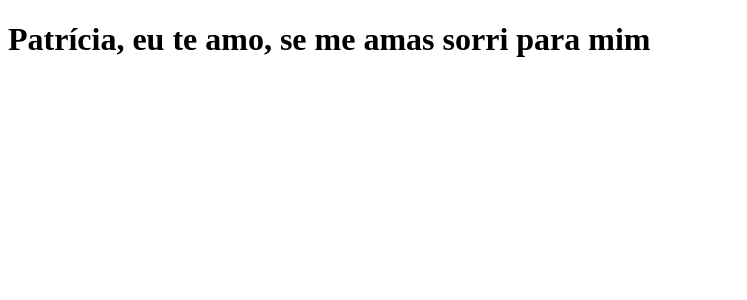
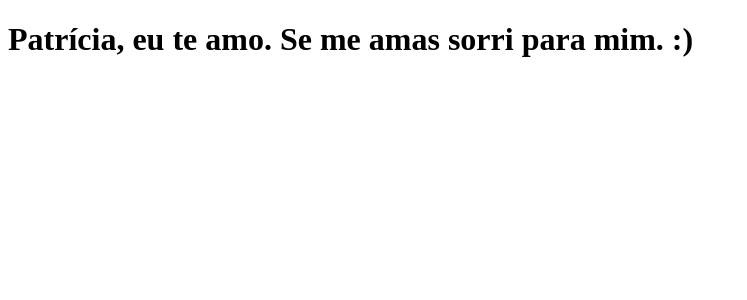
Before and after one commit to migarcanjo/experimento-tabnews, a Next.js app: page / in a window 1280 px wide. Shown: the top 300 px of the page, without its empty margins (0-747 px from the left). Built offline with nearby package versions, Linux system fonts and the light colour scheme.

Commit message:
Modifica a frase

```diff
--- a/pages/index.js
+++ b/pages/index.js
@@ -1,6 +1,6 @@
 function Home()
 {
-return <h1> Patrícia, eu te amo, se me amas sorri para mim  </h1>
+return <h1> Patrícia, eu te amo. Se me amas sorri para mim. :) </h1>
 
 }
 export default Home;
```
